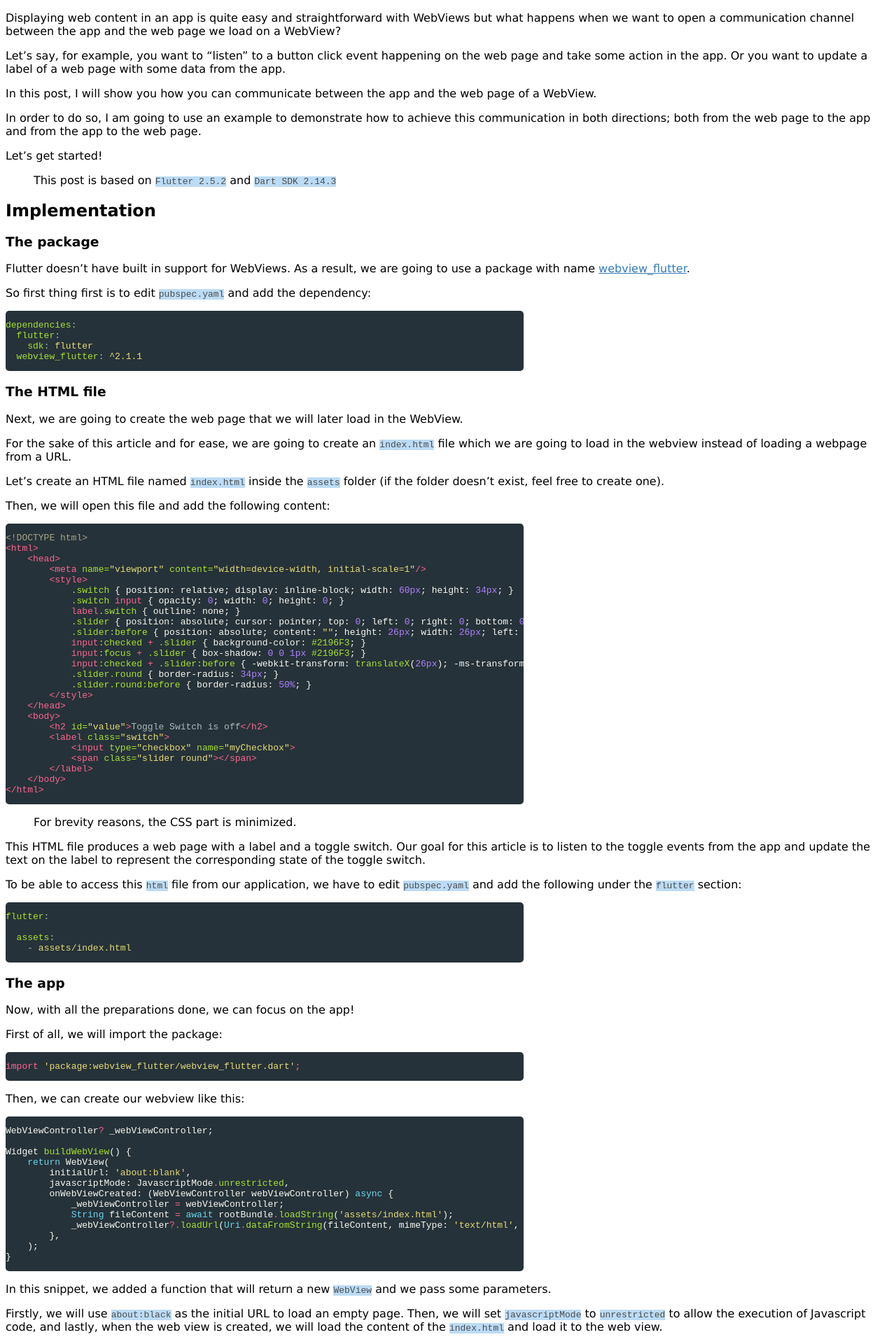
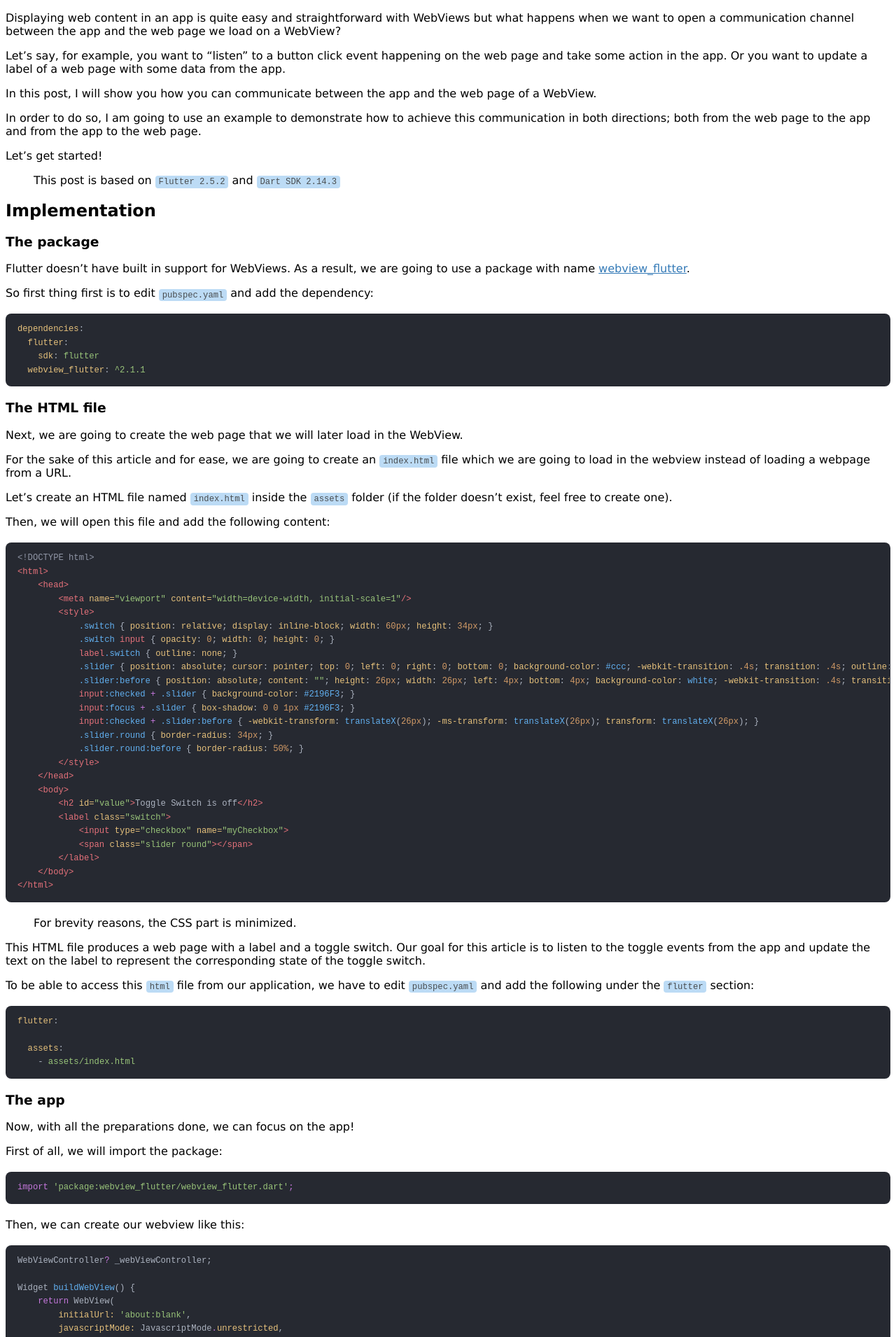
Before and after one commit to diamantidis/diamantidis.github.io, a Jekyll site: the page built from _posts/2021-10-17-two-way-communication-between-flutter-webview-and-a-web-page.md, in a window 1280 px wide. Shown: the part 3302-5212 px from the top of the page at 70% size. Built offline with Jekyll 4.4.1, drawn with Linux system fonts in a browser that asks for light colours; some of the changed text lies outside the part shown.

Commit message:
Restore code snippet padding and polish code-block component (#212)
* Restore code block padding and consolidate snippet styling

The Tailwind migration dropped minima's _base.scss, whose pre/code rules
(padding, radius, border) were never replaced — code rendered flush
against edges in both color schemes. Consolidate all code-block box
styling into custom.scss as the single source of truth:

- Restore comfortable padding on pre blocks (12px 16px vs minima's
  8px 12px baseline), for both fenced and liquid {% highlight %} blocks
- Inline code gets padding, radius and a slightly smaller size back
- Drop duplicate inline-code color defs (hardcoded hex in the syntax
  file vs CSS vars in custom.scss)
- Syntax file reduced to token colors only
- Replace brittle 740px/350px/280px max-width caps with overflow-x:
  auto on pre; scrolling now works at any width without width hacks
- Theme block background/border via vars so dark mode gets a subtle
  border for definition against the page
- Style thin scrollbars as a scroll affordance

* Switch code snippet tokens to One Dark Pro palette

The hand-rolled token palette dated from the pre-migration monokai-ish
theme and wasn't tuned for readability. Adopt One Dark Pro, mapped onto
Rouge's token classes: keywords/operators purple, strings green,
numbers/escapes orange, functions/classes blue, tags red, attributes
yellow, comments muted gray-blue.

Two colors are contrast-tuned away from canonical One Dark so every
token clears WCAG AA on the new #262931 block background (Lighthouse's
contrast audit runs on post pages): comments #5c6370 -> #9096a6 and
tag red #e06c75 -> #e5717a.

Block background moves to the matching One Dark surface in both color
schemes, with the dark-scheme border kept for definition.

Also label the command fences in the curl post as bash so they pick up
token colors (its output-transcript blocks intentionally stay plain,
as kramdown does not guess languages for bare fences).

```diff
--- a/_scss/custom.scss
+++ b/_scss/custom.scss
@@ -10,10 +10,6 @@ a:hover {
   text-decoration: none;
 }
 
-.highlight pre code {
-  overflow-x: scroll;
-}
-
 .gist .blob-code-inner {
   white-space: pre-wrap !important;
 }
@@ -22,9 +18,44 @@ a:hover {
   color: var(--nav-color);
 }
 
-.highlighter-rouge .highlight {
-  overflow-x: scroll;
-  max-width: 740px;
+/* Code blocks: one source of truth for box styling (token colors live in minima/syntax-highlighting) */
+.highlighter-rouge > .highlight,
+figure.highlight {
+  margin: 1.25rem 0;
+  background-color: var(--code-block-bg);
+  border: 1px solid var(--code-block-border);
+  border-radius: 8px;
+  overflow: hidden;
+}
+
+.highlight pre {
+  margin: 0;
+  padding: 0.75rem 1rem;
+  overflow-x: auto;
+  background-color: transparent;
+  color: #abb2bf;
+  font-size: 0.9375em;
+  line-height: 1.6;
+  scrollbar-width: thin;
+}
+
+.highlight pre code {
+  padding: 0;
+  background-color: transparent;
+  color: inherit;
+}
+
+.highlight pre::-webkit-scrollbar {
+  height: 8px;
+}
+
+.highlight pre::-webkit-scrollbar-thumb {
+  background-color: hsla(0, 0%, 100%, 0.25);
+  border-radius: 4px;
+}
+
+.highlight pre::-webkit-scrollbar-track {
+  background-color: transparent;
 }
 
 @media only screen and (max-width: 600px) {
@@ -52,24 +83,6 @@ a:hover {
   .gist .gist-file {
     max-width: 350px;
   }
-
-  .highlighter-rouge {
-    max-width: 350px;
-  }
-
-  .highlighter-rouge .highlight,
-  figure.highlight {
-    overflow-x: scroll;
-    max-width: 350px;
-  }
-
-  li .highlighter-rouge {
-    max-width: 315px;
-  }
-
-  li .highlighter-rouge .highlight {
-    max-width: 315px;
-  }
 }
 
 @media only screen and (max-width: 320px) {
@@ -80,24 +93,6 @@ a:hover {
   iframe#ghcard-gohugoio-1,
   iframe#ghcard-jekyll-1 {
     max-width: 300px;
-  }
-
-  .highlighter-rouge {
-    max-width: 280px;
-  }
-
-  .highlighter-rouge .highlight,
-  figure.highlight {
-    overflow-x: scroll;
-    max-width: 280px;
-  }
-
-  li .highlighter-rouge {
-    max-width: 260px;
-  }
-
-  li .highlighter-rouge .highlight {
-    max-width: 260px;
   }
 }
 
@@ -137,6 +132,8 @@ a:hover {
   --tag-bg-color: hsla(208, 75%, 31%, 1);
   --highlight-color: hsla(208, 5%, 30%, 1);
   --highlight-background-color: hsla(208, 75%, 85%, 1);
+  --code-block-bg: hsla(220, 13%, 17%, 1);
+  --code-block-border: transparent;
   --tips-card-background-color: hsla(0, 0%, 100%, 1);
   --tips-card-shadow-color: hsla(0, 0%, 46%, 1);
 
@@ -164,6 +161,8 @@ a:hover {
     --tag-bg-color: hsla(208, 56%, 46%, 1);
     --highlight-color: hsla(208, 75%, 99%, 1);
     --highlight-background-color: hsla(208, 75%, 25%, 1);
+    --code-block-bg: hsla(220, 13%, 17%, 1);
+    --code-block-border: hsla(208, 27%, 65%, 0.2);
     --tips-card-background-color: hsla(208, 7%, 21%, 1);
     --tips-card-shadow-color: hsla(0, 0%, 15%, 1);
 
@@ -190,7 +189,11 @@ a:hover {
   text-decoration-skip-ink: auto;
 }
 
-code.highlighter-rouge {
+/* Inline code (Rouge highlights inline snippets as code.highlighter-rouge outside pre) */
+:not(pre) > code.highlighter-rouge {
+  padding: 0.15em 0.4em;
+  border-radius: 4px;
+  font-size: 0.9375em;
   color: var(--highlight-color);
   background-color: var(--highlight-background-color);
 }
--- a/_scss/minima/_syntax-highlighting.scss
+++ b/_scss/minima/_syntax-highlighting.scss
@@ -1,90 +1,70 @@
 /**
- * Syntax highlighting styles
+ * Syntax highlighting styles — One Dark Pro palette (contrast-tuned)
+ * Token colors only — box/padding/scroll styling lives in custom.scss
  */
 
-pre,
-code {
-  border: none;
-  background-color: #263239;
-  color: #a9bcbc;
-}
-
-code.highlighter-rouge {
-    background-color: #eef;
-    color: #555;
-}
-
 .highlight {
-  background: #263239;
-  .highlighter-rouge & {
-    background: #263239;
-    border-radius: 5px;
-  }
-
-  pre    { background-color: #263239; }
-  .hll   { background-color: #263239; }
-  .gi    { background-color: #263239; }
-  .gd    { background-color: #263239; }
-  .c     { color: #9e9a7e } /* Comment */
-  .err     { color: #ff4c4c; background-color: #1e0010 } /* Error */
-  .k     { color: #66d9ef } /* Keyword */
-  .l     { color: #ae81ff } /* Literal */
-  .n     { color: #f8f8f2 } /* Name */
-  .o     { color: #ff6490 } /* Operator */
-  .p     { color: #f8f8f2 } /* Punctuation */
-  .cm    { color: #9e9a7e } /* Comment.Multiline */
-  .cp    { color: #a8a485 } /* Comment.Preproc */
-  .c1    { color: #9e9a7e } /* Comment.Single */
-  .cs    { color: #9e9a7e } /* Comment.Special */
+  .hll   { background-color: #3e4451 }
+  .c     { color: #9096a6 } /* Comment */
+  .err   { color: #e5717a } /* Error */
+  .k     { color: #c678dd } /* Keyword */
+  .l     { color: #d19a66 } /* Literal */
+  .n     { color: #abb2bf } /* Name */
+  .o     { color: #c678dd } /* Operator */
+  .p     { color: #abb2bf } /* Punctuation */
+  .cm    { color: #9096a6 } /* Comment.Multiline */
+  .cp    { color: #9096a6 } /* Comment.Preproc */
+  .c1    { color: #9096a6 } /* Comment.Single */
+  .cs    { color: #9096a6 } /* Comment.Special */
   .ge    { font-style: italic } /* Generic.Emph */
   .gs    { font-weight: bold } /* Generic.Strong */
-  .kc    { color: #66d9ef } /* Keyword.Constant */
-  .kd    { color: #66d9ef } /* Keyword.Declaration */
-  .kn    { color: #ff6490 } /* Keyword.Namespace */
-  .kp    { color: #66d9ef } /* Keyword.Pseudo */
-  .kr    { color: #66d9ef } /* Keyword.Reserved */
-  .kt    { color: #66d9ef } /* Keyword.Type */
-  .ld    { color: #e6db74 } /* Literal.Date */
-  .m     { color: #ae81ff } /* Literal.Number */
-  .s     { color: #e6db74 } /* Literal.String */
-  .na    { color: #a6e22e } /* Name.Attribute */
-  .nb    { color: #f8f8f2 } /* Name.Builtin */
-  .nc    { color: #a6e22e } /* Name.Class */
-  .no    { color: #66d9ef } /* Name.Constant */
-  .nd    { color: #a6e22e } /* Name.Decorator */
-  .ni    { color: #f8f8f2 } /* Name.Entity */
-  .ne    { color: #a6e22e } /* Name.Exception */
-  .nf    { color: #a6e22e } /* Name.Function */
-  .nl    { color: #f8f8f2 } /* Name.Label */
-  .nn    { color: #f8f8f2 } /* Name.Namespace */
-  .nx    { color: #a6e22e } /* Name.Other */
-  .py    { color: #f8f8f2 } /* Name.Property */
-  .nt    { color: #ff6490 } /* Name.Tag */
-  .nv    { color: #f8f8f2 } /* Name.Variable */
-  .ow    { color: #ff6490 } /* Operator.Word */
-  .w     { color: #f8f8f2 } /* Text.Whitespace */
-  .mf    { color: #ae81ff } /* Literal.Number.Float */
-  .mh    { color: #ae81ff } /* Literal.Number.Hex */
-  .mi    { color: #ae81ff } /* Literal.Number.Integer */
-  .mo    { color: #ae81ff } /* Literal.Number.Oct */
-  .sb    { color: #e6db74 } /* Literal.String.Backtick */
-  .sc    { color: #e6db74 } /* Literal.String.Char */
-  .sd    { color: #e6db74 } /* Literal.String.Doc */
-  .s2    { color: #e6db74 } /* Literal.String.Double */
-  .se    { color: #ae81ff } /* Literal.String.Escape */
-  .sh    { color: #e6db74 } /* Literal.String.Heredoc */
-  .si    { color: #e6db74 } /* Literal.String.Interpol */
-  .sx    { color: #e6db74 } /* Literal.String.Other */
-  .sr    { color: #e6db74 } /* Literal.String.Regex */
-  .s1    { color: #e6db74 } /* Literal.String.Single */
-  .ss    { color: #e6db74 } /* Literal.String.Symbol */
-  .bp    { color: #f8f8f2 } /* Name.Builtin.Pseudo */
-  .vc    { color: #f8f8f2 } /* Name.Variable.Class */
-  .vg    { color: #f8f8f2 } // Name.Variable.Global
-  .vi    { color: #f8f8f2 } // Name.Variable.Instance
-  .il    { color: #ae81ff } // Literal.Number.Integer.Long
-  .gh    { } /* Generic Heading & Diff Header */
-  .gu    { color: #9e9a7e; } /* Generic.Subheading & Diff Unified/Comment? */
-  .gd    { color: #ff6490; } /* Generic.Deleted & Diff Deleted */
-  .gi    { color: #a6e22e; } /* Generic.Inserted & Diff Inserted */
+  .kc    { color: #c678dd } /* Keyword.Constant */
+  .kd    { color: #c678dd } /* Keyword.Declaration */
+  .kn    { color: #c678dd } /* Keyword.Namespace */
+  .kp    { color: #c678dd } /* Keyword.Pseudo */
+  .kr    { color: #c678dd } /* Keyword.Reserved */
+  .kt    { color: #c678dd } /* Keyword.Type */
+  .ld    { color: #98c379 } /* Literal.Date */
+  .m     { color: #d19a66 } /* Literal.Number */
+  .s     { color: #98c379 } /* Literal.String */
+  .na    { color: #e5c07b } /* Name.Attribute */
+  .nb    { color: #e5c07b } /* Name.Builtin */
+  .nc    { color: #61afef } /* Name.Class */
+  .nd    { color: #61afef } /* Name.Decorator */
+  .ne    { color: #61afef } /* Name.Exception */
+  .nf    { color: #61afef } /* Name.Function */
+  .nl    { color: #e5c07b } /* Name.Label */
+  .nn    { color: #abb2bf } /* Name.Namespace */
+  .no    { color: #d19a66 } /* Name.Constant */
+  .ni    { color: #abb2bf } /* Name.Entity */
+  .nx    { color: #61afef } /* Name.Other */
+  .py    { color: #abb2bf } /* Name.Property */
+  .nt    { color: #e5717a } /* Name.Tag */
+  .nv    { color: #e5717a } /* Name.Variable */
+  .ow    { color: #c678dd } /* Operator.Word */
+  .w     { color: #abb2bf } /* Text.Whitespace */
+  .mf    { color: #d19a66 } /* Literal.Number.Float */
+  .mh    { color: #d19a66 } /* Literal.Number.Hex */
+  .mi    { color: #d19a66 } /* Literal.Number.Integer */
+  .mo    { color: #d19a66 } /* Literal.Number.Oct */
+  .sb    { color: #98c379 } /* Literal.String.Backtick */
+  .sc    { color: #98c379 } /* Literal.String.Char */
+  .sd    { color: #98c379 } /* Literal.String.Doc */
+  .s2    { color: #98c379 } /* Literal.String.Double */
+  .se    { color: #d19a66 } /* Literal.String.Escape */
+  .sh    { color: #98c379 } /* Literal.String.Heredoc */
+  .si    { color: #98c379 } /* Literal.String.Interpol */
+  .sx    { color: #56b6c2 } /* Literal.String.Other */
+  .sr    { color: #56b6c2 } /* Literal.String.Regex */
+  .s1    { color: #98c379 } /* Literal.String.Single */
+  .ss    { color: #56b6c2 } /* Literal.String.Symbol */
+  .bp    { color: #e5c07b } /* Name.Builtin.Pseudo */
+  .vc    { color: #e5717a } /* Name.Variable.Class */
+  .vg    { color: #e5717a } // Name.Variable.Global
+  .vi    { color: #e5717a } // Name.Variable.Instance
+  .il    { color: #d19a66 } // Literal.Number.Integer.Long
+  .gh    { color: #9096a6 } /* Generic Heading & Diff Header */
+  .gu    { color: #9096a6; } /* Generic.Subheading & Diff Unified/Comment? */
+  .gd    { color: #e5717a; } /* Generic.Deleted & Diff Deleted */
+  .gi    { color: #98c379; } /* Generic.Inserted & Diff Inserted */
 }
```
Also changed, not shown: _posts/2019-01-06-curl-options.md (+7 -7 lines).
